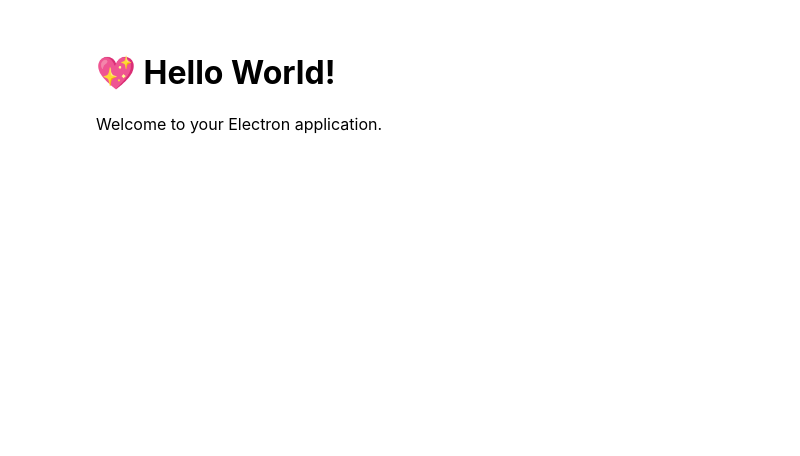
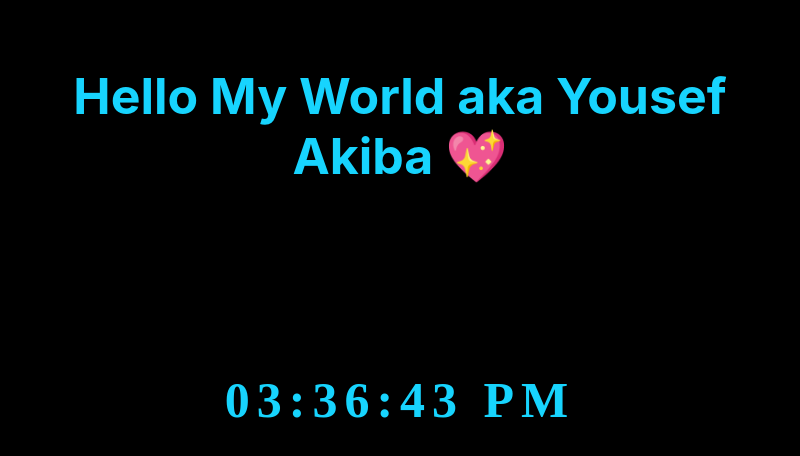
Before and after one commit to waifa/doodling, an Electron app: page fireshipElectronTutorial/fireship/src/index.html in a window 800 px wide. Drawn offline with Linux system fonts and the light colour scheme.

Commit message:
made very simple clock

```diff
--- a/fireshipElectronTutorial/fireship/src/index.css
+++ b/fireshipElectronTutorial/fireship/src/index.css
@@ -2,6 +2,24 @@
   font-family: -apple-system, BlinkMacSystemFont, 'Segoe UI', Roboto, Helvetica,
     Arial, sans-serif;
   margin: auto;
-  max-width: 38rem;
+  /* max-width: 38rem; */
   padding: 2rem;
+  background: black;
 }
+
+.clock {
+  position: absolute;
+  top: 50%;
+  left: 50%;
+  transform: translateX(-50%) translateY(-50%);
+  color: #17D4FE;
+  font-size: 50px;
+  font-family: Orbitron;
+  letter-spacing: 7px;
+  font-weight: bold;
+}
+
+h1 {
+  font-size: 50px;
+  text-align:center;
+}
--- a/fireshipElectronTutorial/fireship/src/index.html
+++ b/fireshipElectronTutorial/fireship/src/index.html
@@ -1,12 +1,15 @@
 <!DOCTYPE html>
 <html>
   <head>
+    <script defer src="render.js"></script>
     <meta charset="UTF-8" />
     <title>Hello World!</title>
     <link rel="stylesheet" href="index.css" />
   </head>
   <body>
-    <h1>💖 Hello World!</h1>
-    <p>Welcome to your Electron application.</p>
+    <h1 style="color:#17D4FE;">Hello My World aka Yousef Akiba 💖</h1>
+    <p>
+      <div id="MyClockDisplay" class="clock" onload="showTime()"></div>
+    </p>
   </body>
 </html>
--- a/fireshipElectronTutorial/fireship/src/index.js
+++ b/fireshipElectronTutorial/fireship/src/index.js
@@ -12,6 +12,9 @@
   const mainWindow = new BrowserWindow({
     width: 800,
     height: 600,
+    webPreferences: {
+      nodeIntegration: true
+    }
   });
 
   // and load the index.html of the app.
--- /dev/null
+++ b/fireshipElectronTutorial/fireship/src/render.js
@@ -0,0 +1,47 @@
+function changeTimezone(date, ianatz) {
+
+    // suppose the date is 12:00 UTC
+    var invdate = new Date(date.toLocaleString('en-US', {
+      timeZone: ianatz
+    }));
+
+    // then invdate will be 07:00 in Toronto
+    // and the diff is 5 hours
+    var diff = date.getTime() - invdate.getTime();
+
+    // so 12:00 in Toronto is 17:00 UTC
+    return new Date(date.getTime() - diff); // needs to substract
+
+  }
+
+const clockitem = document.getElementById("MyClockDisplay");
+function showTime(){
+  var date = new Date();
+  var local = changeTimezone(date, "America/Toronto");
+  var h = local.getHours(); // 0 - 23
+  var m = local.getMinutes(); // 0 - 59
+  var s = local.getSeconds(); // 0 - 59
+  var session = "AM";
+
+  if(h == 0){
+      h = 12;
+  }
+
+  if(h > 12){
+      h = h - 12;
+      session = "PM";
+  }
+
+  h = (h < 10) ? "0" + h : h;
+  m = (m < 10) ? "0" + m : m;
+  s = (s < 10) ? "0" + s : s;
+
+  var time = h + ":" + m + ":" + s + " " + session;
+
+  document.getElementById("MyClockDisplay").innerText = time;
+  document.getElementById("MyClockDisplay").textContent = time;
+
+  setTimeout(showTime, 1000);
+
+}
+showTime();
```
